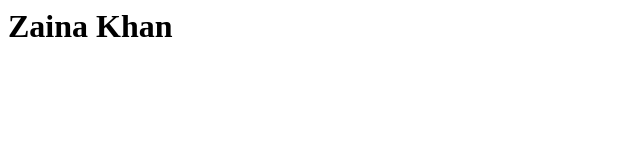
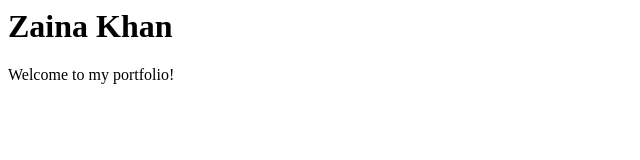
Before and after one commit to ZainaK05/ZainaK05.github.io, a plain HTML site: page index.html in a window 1280 px wide. Shown: the whole page, without its empty margins (0-640 px from the left). Drawn offline with Linux system fonts and the light colour scheme.

Commit message:
Update index.html

```diff
--- a/index.html
+++ b/index.html
@@ -2,7 +2,7 @@
 
 <body>
   <h1>Zaina Khan</h1>
-  <pWelcome to my portfolio!</p>
+  <p>Welcome to my portfolio!</p>
 </body>
 
 </html>
```
